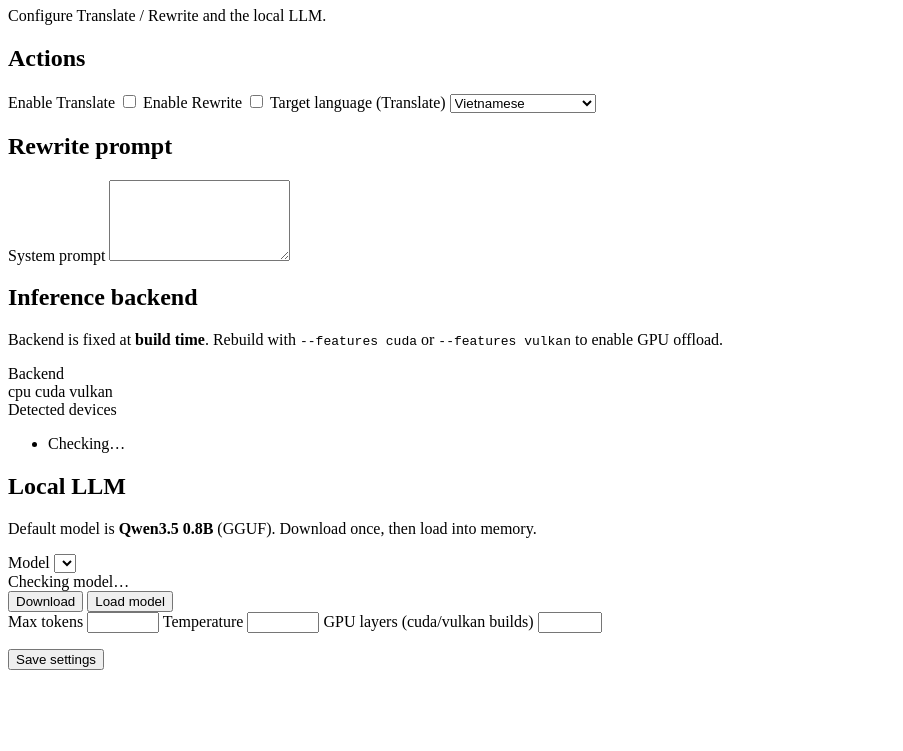
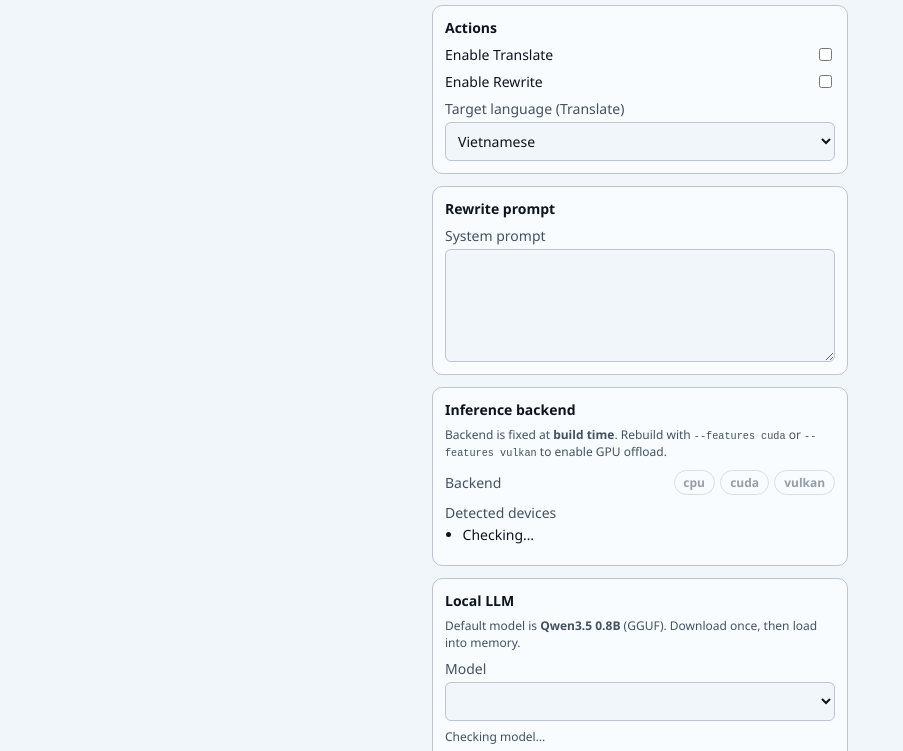
Before and after one commit to dhhieu113pro/butchi, a website built with Vite: page settings.html in a window 1280 px wide. Shown: the part 73-824 px from the top of the page, without its empty margins (0-903 px from the left). Before the commit the page ends 800 px from the top, so only its background shows below. Built offline with nearby package versions, Linux system fonts and the light colour scheme.

Commit message:
fix: restore full settings.css with history styles

```diff
--- a/src/settings.css
+++ b/src/settings.css
@@ -1,4 +1,213 @@
-/* history styles appended */
+@import "../tokens.css";
+
+*,
+*::before,
+*::after {
+  box-sizing: border-box;
+}
+
+html,
+body {
+  margin: 0;
+  min-height: 100%;
+  font-family: var(--font-body);
+  color: var(--color-ink);
+  background: var(--color-paper);
+}
+
+button,
+input,
+select,
+textarea {
+  font: inherit;
+}
+
+.settings {
+  max-width: 28rem;
+  margin: 0 auto;
+  padding: var(--space-4);
+  display: grid;
+  gap: var(--space-3);
+}
+
+.settings__header h1 {
+  margin: 0;
+  font-family: var(--font-display);
+  font-size: 1.25rem;
+  letter-spacing: -0.02em;
+}
+
+.settings__lead {
+  margin: var(--space-1) 0 0;
+  color: var(--color-muted);
+  font-size: var(--text-sm);
+}
+
+.card {
+  padding: var(--space-3);
+  border: var(--rule-thin) solid var(--color-rule);
+  border-radius: var(--radius-md);
+  background: var(--color-paper-raised);
+  display: grid;
+  gap: var(--space-2);
+}
+
+.card h2 {
+  margin: 0;
+  font-family: var(--font-display);
+  font-size: var(--text-sm);
+  font-weight: 700;
+}
+
+.row {
+  display: flex;
+  align-items: center;
+  justify-content: space-between;
+  gap: var(--space-3);
+  font-size: var(--text-sm);
+}
+
+.field {
+  display: grid;
+  gap: var(--space-1);
+  font-size: var(--text-sm);
+}
+
+.field span {
+  color: var(--color-muted);
+}
+
+input[type="text"],
+input[type="number"],
+select,
+textarea {
+  width: 100%;
+  padding: var(--space-2);
+  border: var(--rule-thin) solid var(--color-rule);
+  border-radius: var(--radius-sm);
+  background: var(--color-paper);
+  color: var(--color-ink);
+}
+
+textarea {
+  resize: vertical;
+  min-height: 6rem;
+}
+
+.hint {
+  margin: 0;
+  font-size: var(--text-xs);
+  color: var(--color-muted);
+  line-height: 1.4;
+}
+
+.hint code {
+  font-size: 0.85em;
+}
+
+.status-line {
+  font-size: var(--text-xs);
+  color: var(--color-muted);
+  line-height: 1.35;
+  word-break: break-all;
+}
+
+.btn-row {
+  display: grid;
+  grid-template-columns: 1fr 1fr;
+  gap: var(--space-2);
+}
+
+.btn {
+  min-height: 2.5rem;
+  padding: var(--space-2) var(--space-3);
+  border: var(--rule-thin) solid var(--color-rule-strong);
+  border-radius: var(--radius-sm);
+  background: var(--color-paper-raised);
+  color: var(--color-ink);
+  cursor: pointer;
+  font-family: var(--font-display);
+  font-size: var(--text-sm);
+  font-weight: 700;
+}
+
+.btn--primary {
+  border-color: var(--color-ink);
+  background: var(--color-ink);
+  color: var(--color-paper-raised);
+}
+
+.btn:disabled {
+  opacity: 0.55;
+  cursor: not-allowed;
+}
+
+.settings__footer {
+  display: grid;
+  gap: var(--space-2);
+}
+
+.backend-row {
+  display: flex;
+  align-items: center;
+  justify-content: space-between;
+  gap: var(--space-3);
+  flex-wrap: wrap;
+}
+
+.backend-label {
+  font-size: var(--text-sm);
+  color: var(--color-muted);
+}
+
+.backend-pills {
+  display: flex;
+  gap: 0.35rem;
+}
+
+.pill {
+  display: inline-flex;
+  align-items: center;
+  padding: 0.2rem 0.55rem;
+  border-radius: 999px;
+  border: 1px solid var(--color-rule);
+  font-size: 0.75rem;
+  font-weight: 600;
+  text-transform: lowercase;
+  color: var(--color-muted);
+  background: transparent;
+  opacity: 0.55;
+}
+
+.pill--active {
+  opacity: 1;
+  color: var(--color-ink);
+  border-color: var(--color-ink);
+  background: color-mix(in srgb, var(--color-ink) 8%, transparent);
+}
+
+.device-list {
+  margin: 0;
+  padding-left: 1.1rem;
+  display: grid;
+  gap: 0.4rem;
+  font-size: var(--text-sm);
+}
+
+.device-list li {
+  line-height: 1.35;
+}
+
+.device-backend {
+  color: var(--color-muted);
+  font-weight: 500;
+}
+
+.device-desc {
+  color: var(--color-muted);
+  font-size: 0.8rem;
+}
+
 .history-header {
   display: flex;
   align-items: center;
```
